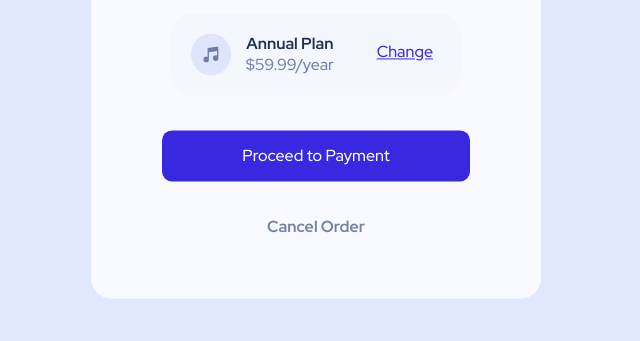
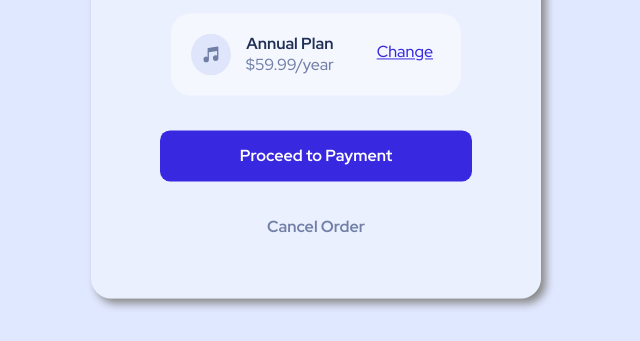
Before and after one commit to HiszpanDev/Order-Summary-Component, a plain HTML site: page index.html in a window 1280 px wide. Shown: the part 459-800 px from the top of the page, without its empty margins (324-964 px from the left). Drawn offline with Linux system fonts and the light colour scheme.

Commit message:
Added shadow

```diff
--- a/styles.css
+++ b/styles.css
@@ -36,6 +36,7 @@ btn{
     border-radius:10px;
     padding-left:80px;
     padding-right:80px;
+    font-weight:700;
 }
 
 .container {
@@ -49,10 +50,11 @@ btn{
     right:28%;
     -ms-transform: translateY(-50%);
     transform: translateY(-50%);
-    background-color:hsla(0, 0%, 100%, 0.774);
+    background-color:hsla(0, 0%, 100%, 0.329);
     padding-bottom:40px;
     margin-top:50px;
     border-radius:20px;
+    box-shadow: 5px 5px 8px #888888;
 }
 
 .plan{
```
